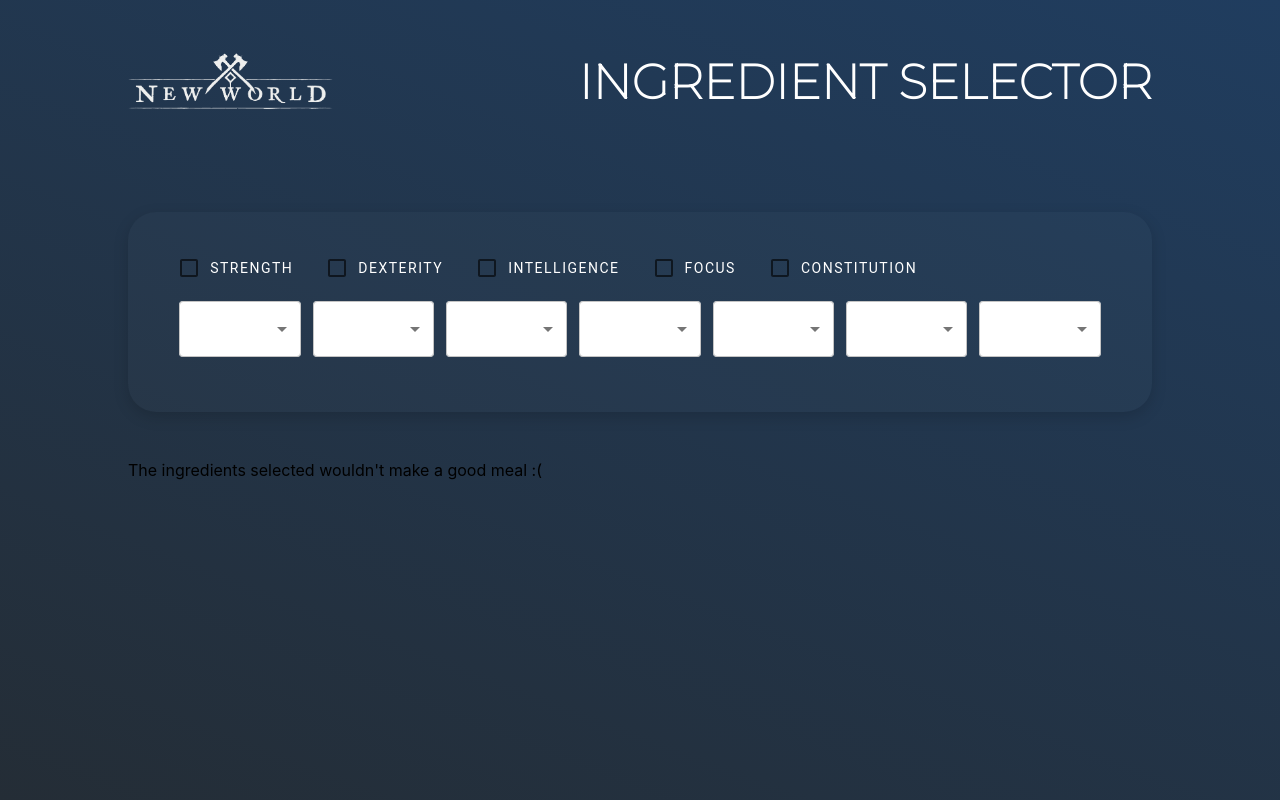
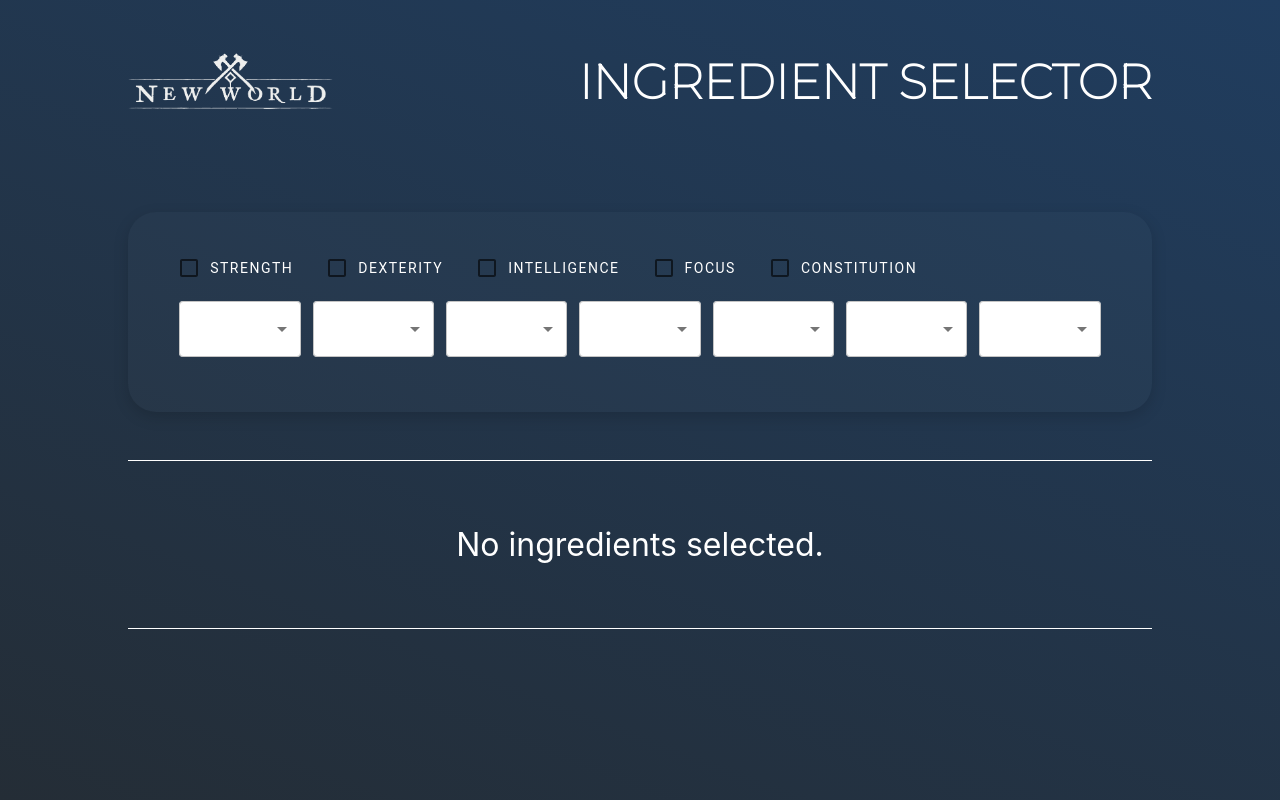
Before and after one commit to TravisHolt/new-world, a React (Create React App) app: page / in a window 1280 px wide. Built offline with nearby package versions, Linux system fonts and the light colour scheme.

Commit message:
fix build

```diff
--- a/src/components/MealsPage/MealsList/MealRow.jsx
+++ b/src/components/MealsPage/MealsList/MealRow.jsx
@@ -72,7 +72,7 @@ const MealRow = ({ mealInfo, activeIngredients }) => {
     try {
       const imageName = meal.replace("-", "").split(" ").join("").toLowerCase();
       const image =
-        require(`../../../assets/mealImages/${imageName}.png`).default;
+        require(`../../../assets/mealImages/${imageName}.png`);
       setImagePath(image);
     } catch (err) {
       console.log(meal);
@@ -92,9 +92,10 @@ const MealRow = ({ mealInfo, activeIngredients }) => {
         </div>
       </div>
       <div className={classes.ingredientsContainer}>
-        {ingredientsList.map((ing) => (
-          <SingleIngredient key={ing} ingredient={ing} activeIngredients={activeIngredients} />
+        {ingredientsList.map((ing, index) => (
+          <SingleIngredient key={`${ing}-${index}`} ingredient={ing} activeIngredients={activeIngredients} />
         ))}
+
       </div>
     </div>
   );
--- a/src/components/MealsPage/MealsList/SingleIngredient.jsx
+++ b/src/components/MealsPage/MealsList/SingleIngredient.jsx
@@ -41,8 +41,9 @@ const SingleIngredient = ({ ingredient, activeIngredients }) => {
         .split(" ")
         .join("")
         .toLowerCase();
+
       if (ingredientImageName !== "") {
-        const image = require(`../../../assets/ingredientImages/${ingredientImageName}.png`).default;
+        const image = require(`../../../assets/ingredientsImages/${ingredientImageName}.png`);
         setIngredientImage(image);
       }
     } catch (err) {
--- a/src/components/MealsPage/MealsList/index.jsx
+++ b/src/components/MealsPage/MealsList/index.jsx
@@ -1,27 +1,46 @@
 import MealRow from "./MealRow";
-import { makeStyles } from '@mui/styles';
+import { makeStyles } from "@mui/styles";
 
 const useStyles = makeStyles({
   header: {
-    fontSize: '18px',
-    fontWeight: 'bolder',
+    fontSize: "18px",
+    fontWeight: "bolder",
     color: "white",
-    paddingBottom: '3px'
-  }
+    paddingBottom: "3px",
+  },
+  noData: {
+    color: "white",
+    fontSize: "2rem",
+    textAlign: "center",
+    padding: '4rem',
+    borderTop: '1px solid white',
+    borderBottom: '1px solid white',
+  },
 });
 
 const MealsList = ({ mealsList, activeIngredients }) => {
   const classes = useStyles();
+  const ingredientsList = Object.values(activeIngredients).filter(i => i !== '');
+
+  if (ingredientsList.length === 0) {
+    return (
+      <p className={classes.noData}>
+        No ingredients selected.
+      </p>
+    );
+  }
 
   if (mealsList.length === 0) {
-    return <p> The ingredients selected wouldn't make a good meal :( </p>;
+    return (
+      <p className={classes.noData}>
+        No Meals Found. Double check your ingredients and try again!
+      </p>
+    );
   }
 
   return mealsList.map((meal) => (
-    <div>
-      <header className={classes.header}>
-        { meal.meal }
-      </header>
+    <div key={meal.meal}>
+      <header className={classes.header}>{meal.meal}</header>
       <MealRow
         key={meal.meal}
         mealInfo={meal}
```
Also changed, not shown: package.json (+4 -4 lines), 1 other file (tests, documents, lock files or other folders).
